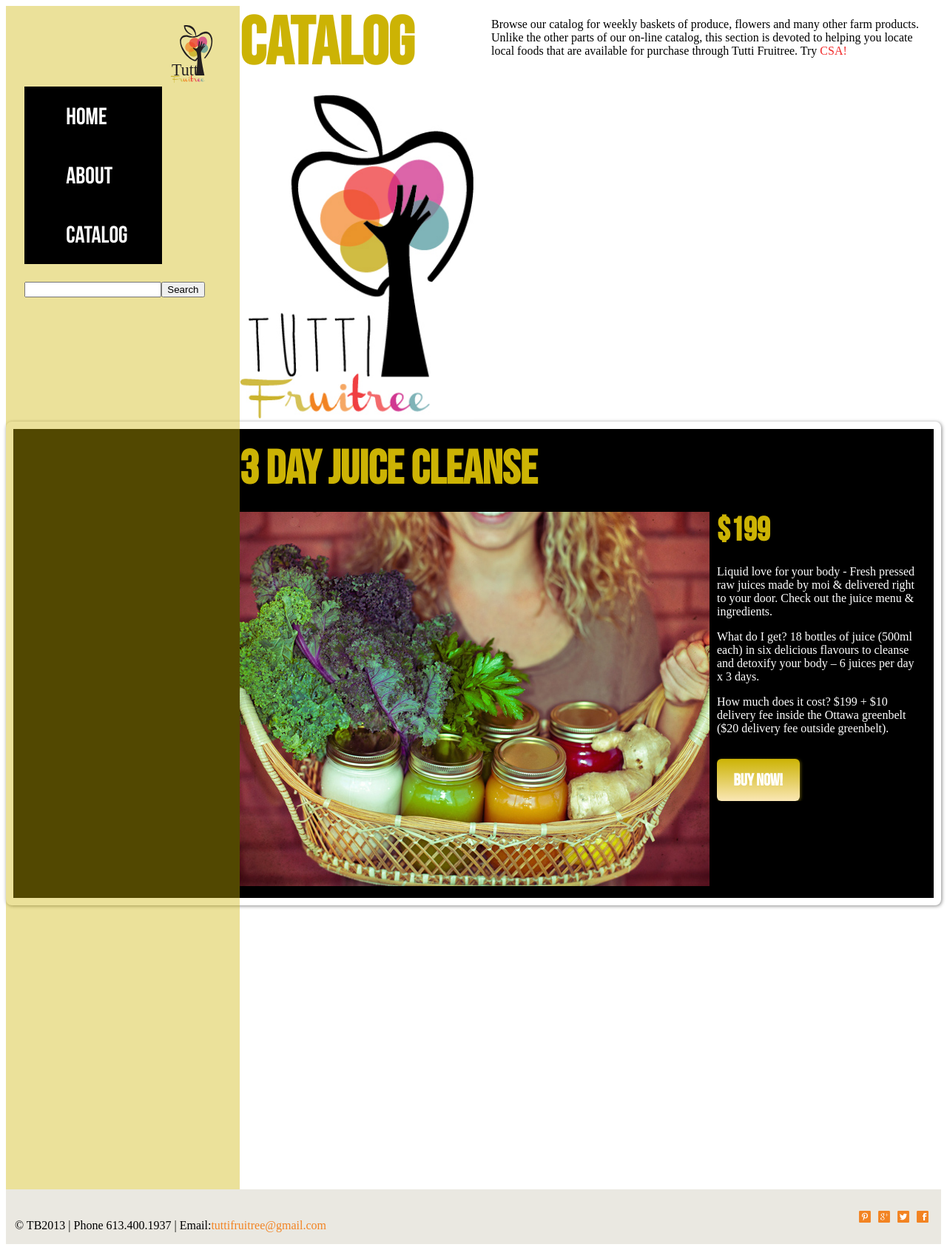
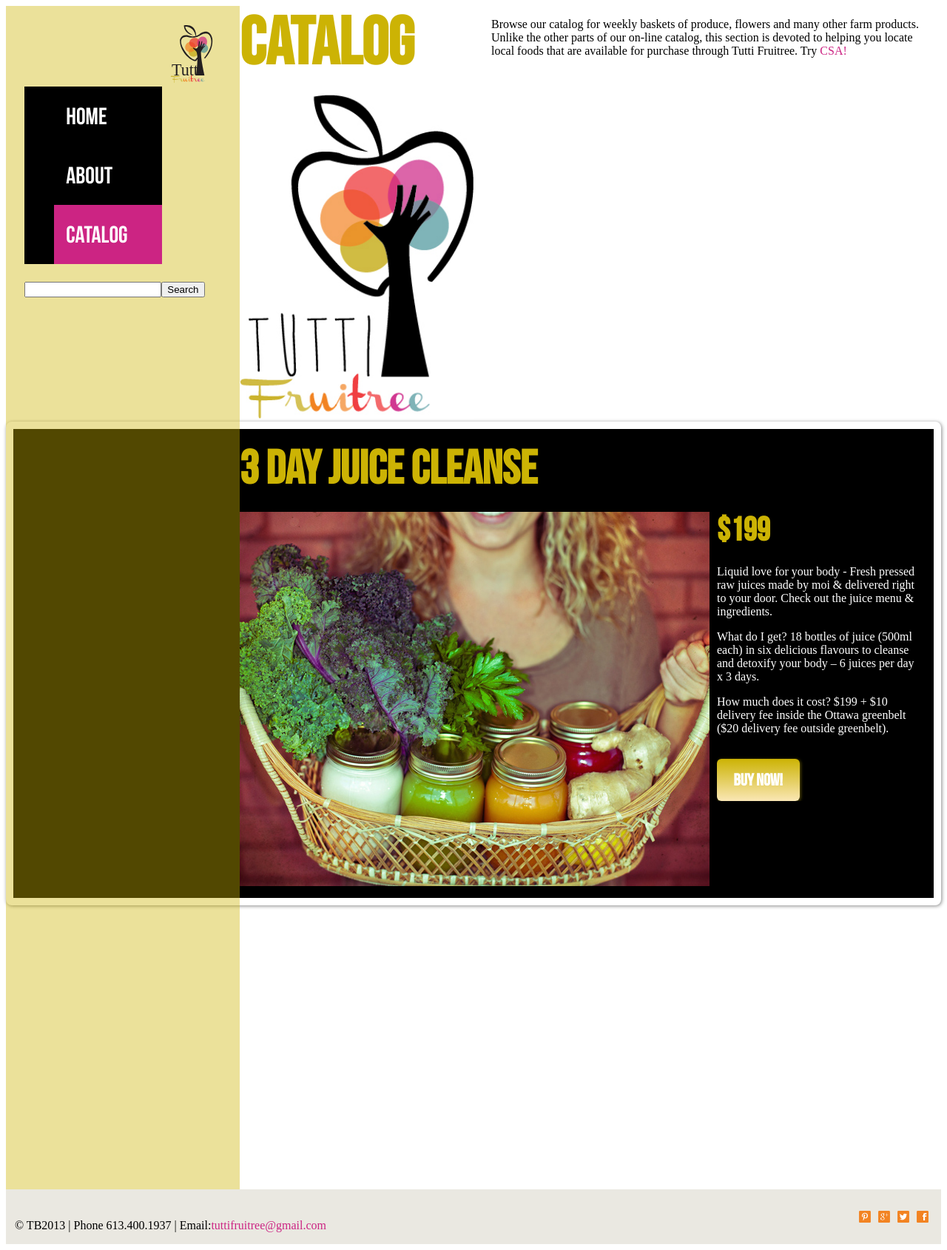
Before and after one commit to baci0008/ecommerce-website, a Jekyll site: the page built from catalog.html, in a window 1280 px wide. Shown: the whole page at 74% size. Built offline with Jekyll 4.4.1, drawn with Linux system fonts in a browser that asks for light colours; Markdown is read by kramdown in place of the engine named in the settings.

Commit message:
Change email color from orange to fiusha.

```diff
--- a/_layouts/default.html
+++ b/_layouts/default.html
@@ -53,7 +53,7 @@
 <footer class="footer pad-t">
   <div class="grid">
     <div class="unit unit-s-1 unit-m-1 unit-l-1-2 gutter-1-2">
-      <p class="footer-copyright">© TB2013 | Phone 613.400.1937 | Email:<a href="mailto:tuttifruitree@gmail.com" style="color: rgb(242,131,34)">tuttifruitree@gmail.com</p>
+      <p class="footer-copyright">© TB2013 | Phone 613.400.1937 | Email:<a href="mailto:tuttifruitree@gmail.com" style="color: rgb(204,36,131)">tuttifruitree@gmail.com</p>
     </div>
     <div class="unit unit-s-1 unit-m-1 unit-l-1-2 gutter-1-2">
       <ul class="list-group footer-links">
--- a/catalog.html
+++ b/catalog.html
@@ -10,7 +10,7 @@
 		<img src="../images/tuttifruitree.jpg" alt="Tuttifruitree logo">
 	</div>
 	<div class="unit gutter unit-s-1 unit-m-1-2 unit-l-2-3">
-	<p>Browse our catalog for weekly baskets of produce, flowers and many other farm products. Unlike the other parts of our on-line catalog, this section is devoted to helping you locate local foods that are available for purchase through Tutti Fruitree. Try <a href="" style="color: rgb(242,41,41)">CSA!</a></p>
+	<p>Browse our catalog for weekly baskets of produce, flowers and many other farm products. Unlike the other parts of our on-line catalog, this section is devoted to helping you locate local foods that are available for purchase through Tutti Fruitree. Try <a href="" style="color: rgb(204,36,131)">CSA!</a></p>
 	</div>
 </div>
 
--- a/css/header.css
+++ b/css/header.css
@@ -40,8 +40,7 @@
 }
 
 .current {
-	background-color: #C96;
-	height: 50rem;
+	background-color: rgba(204,36,131,1);
 }
 
 .banner {
@@ -101,7 +100,6 @@
 	text-align:center;
 	color: #fff;
 	text-decoration: none;
-	background-color: #000;
 	font-family: 'bebas_neueregular';
 }
 
```
